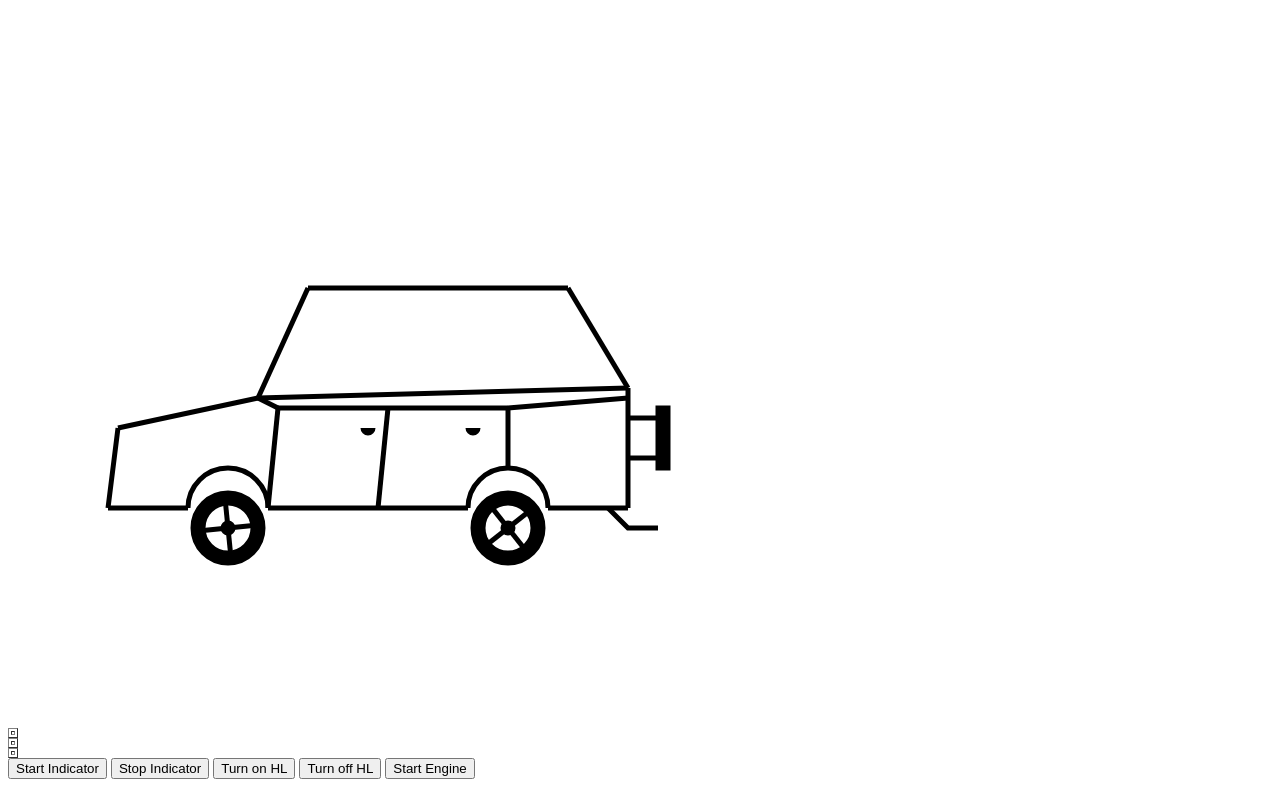
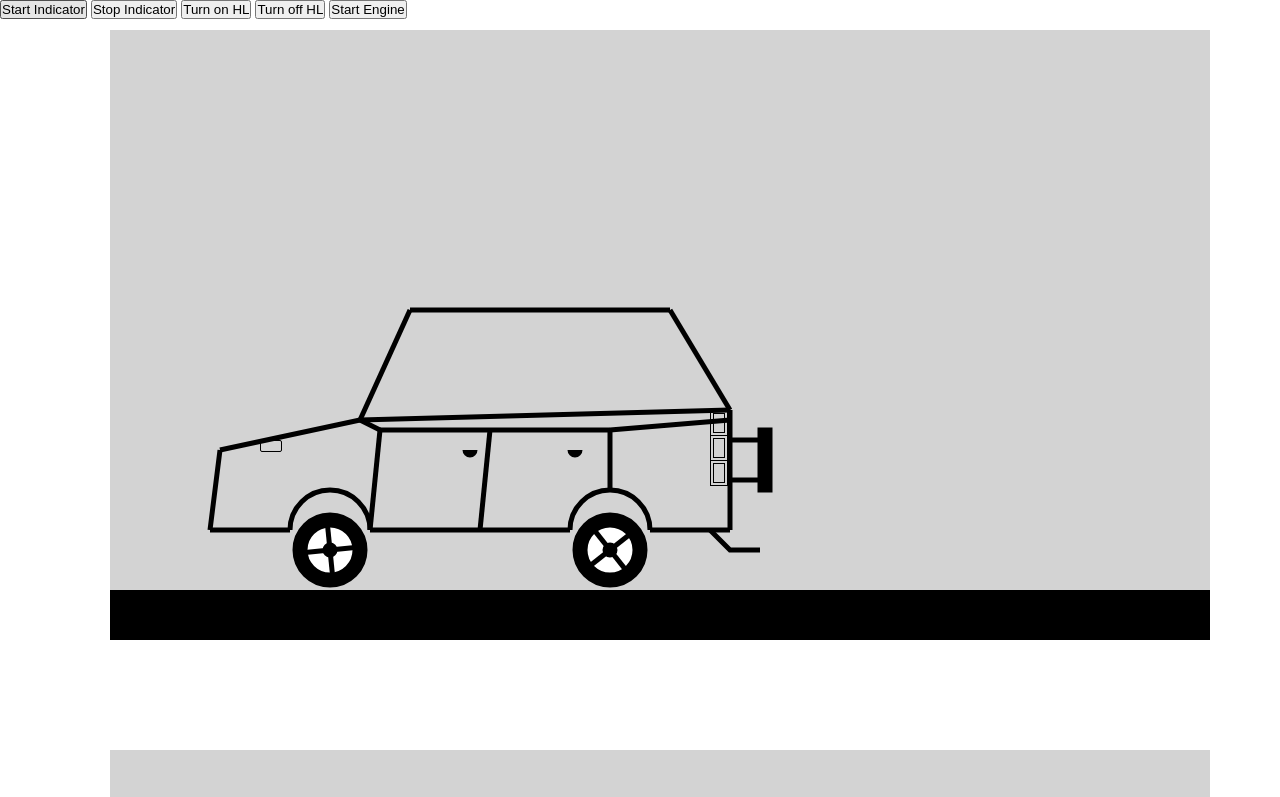
Before and after one commit to NayakSndp/HTML5-Canvas-Animation, a plain HTML site: page index.html in a window 1280 px wide. Shown: the top 797 px of the page. Drawn offline with Linux system fonts and the light colour scheme.

Commit message:
Update index.html

```diff
--- a/index.html
+++ b/index.html
@@ -1,6 +1,6 @@
 <html>
 <head>
-<link rel="stylesheet" href="timepass.css"/>
+<link rel="stylesheet" href="index.css"/>
 </head>
 <body onload="canvas_draw()">
 <div class="main">
```
